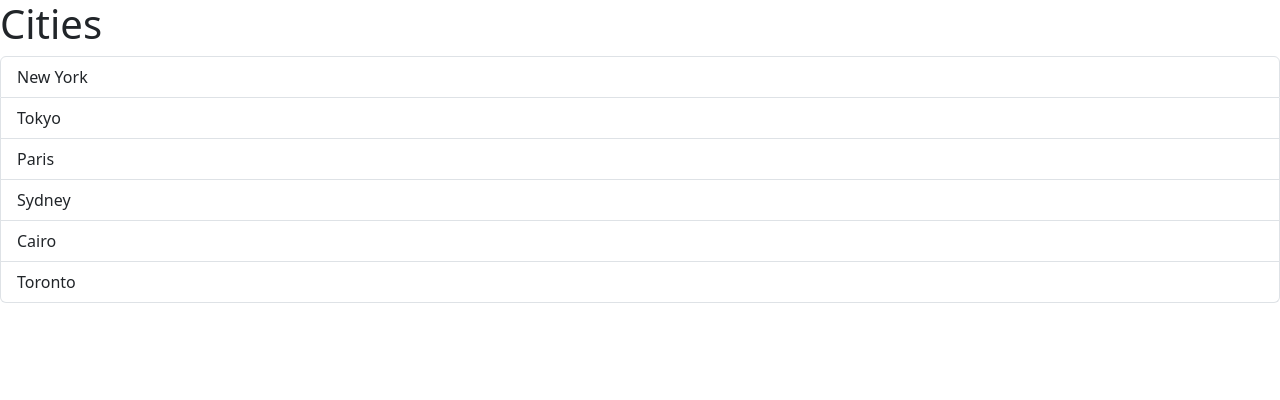
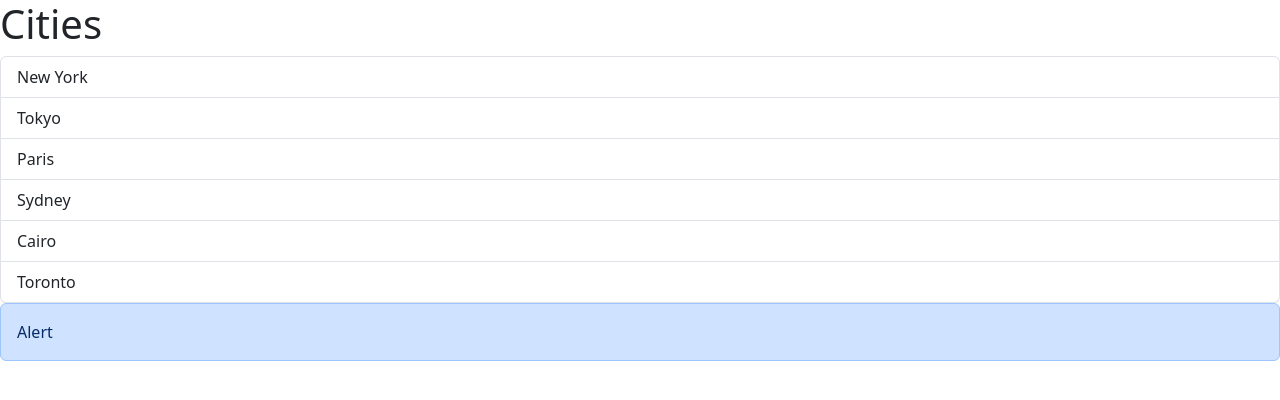
Before and after one commit to Shyarkhalil/Game-React-App, a React (Vite) app: page / in a window 1280 px wide. Shown: the top 400 px of the page. Built offline with nearby package versions, Linux system fonts and the light colour scheme.

Commit message:
Add Alert component

```diff
--- a/src/App.tsx
+++ b/src/App.tsx
@@ -1,12 +1,15 @@
 import './App.css';
+import Alert from './components/Alert';
 import './components/ListGroup';
 import ListGroup from './components/ListGroup';
 function App() {
   const items = ['New York', 'Tokyo', 'Paris', 'Sydney', 'Cairo', 'Toronto'];
   const cities = 'Cities';
+  const text = 'Alert';
   return (
     <div>
       <ListGroup items={items} heading={cities} />
+      <Alert text={text} />
     </div>
   );
 }
--- /dev/null
+++ b/src/components/Alert.tsx
@@ -0,0 +1,8 @@
+interface Props {
+  text: string;
+}
+const Alert = ({ text }: Props) => {
+  return <div className="alert alert-primary">{text}</div>;
+};
+
+export default Alert;
```
